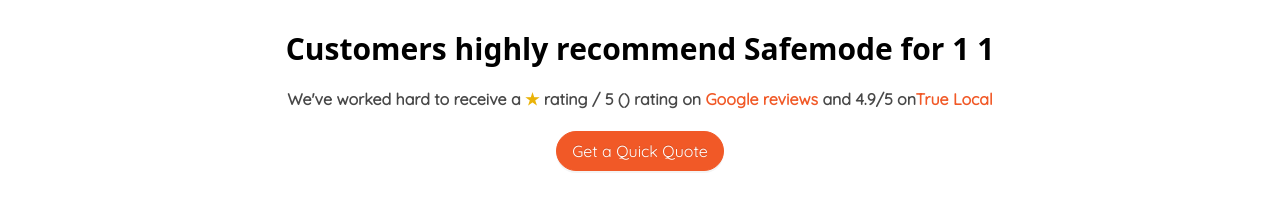
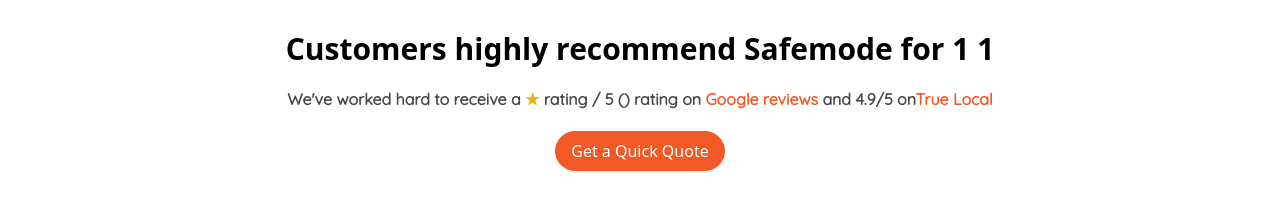
Before and after one commit to sparestaff/demo-seo-content-generator, a Next.js app: page /1/1 in a window 1280 px wide. Shown: the part 4120-4341 px from the top of the page. Built offline with nearby package versions, Linux system fonts and the light colour scheme; no server answers.

Commit message:
font family

```diff
--- a/features/location/components/BusinessDescriptionWithLocation4.tsx
+++ b/features/location/components/BusinessDescriptionWithLocation4.tsx
@@ -45,7 +45,7 @@
           href="https://safemode.com.au/quote/"
           className="items-center"
         >
-          Get a Quick Quote
+          <span className="font-sans">Get a Quick Quote</span>
         </Button>
       </div>
     </div>
```
